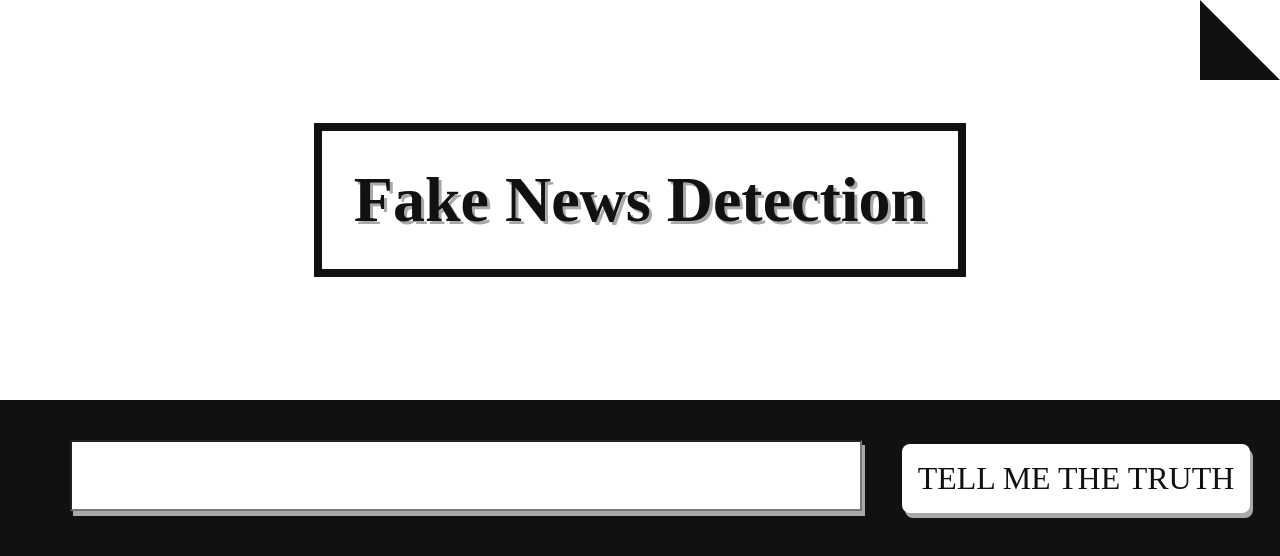
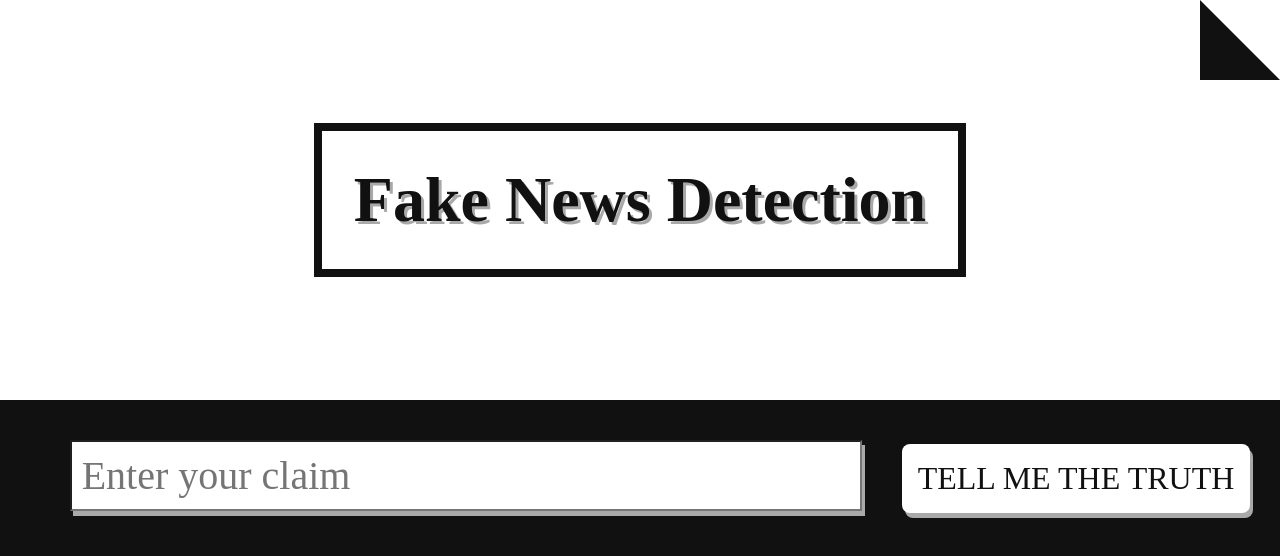
Before and after one commit to ValentinMolina500/fake-news-app, a React (Create React App) app: page / in a window 1280 px wide. Shown: the top 556 px of the page. Built offline with nearby package versions, Linux system fonts and the light colour scheme; the HTML template or start-up script is replaced by a standard one; a web font is replaced by a local one.

Commit message:
Added placeholder text for claim input field

```diff
--- a/src/App.js
+++ b/src/App.js
@@ -18,7 +18,7 @@ class AppComponent extends React.Component {
         </div>
         <div id="second-section">
           <div>
-            <input id="main-input"></input>
+            <input id="main-input" placeholder="Enter your claim"></input>
             <button id="submit-button" onClick={() =>  console.log(this.props.history.push('/summary'))}>Tell me the truth</button>
           </div>
 
```
